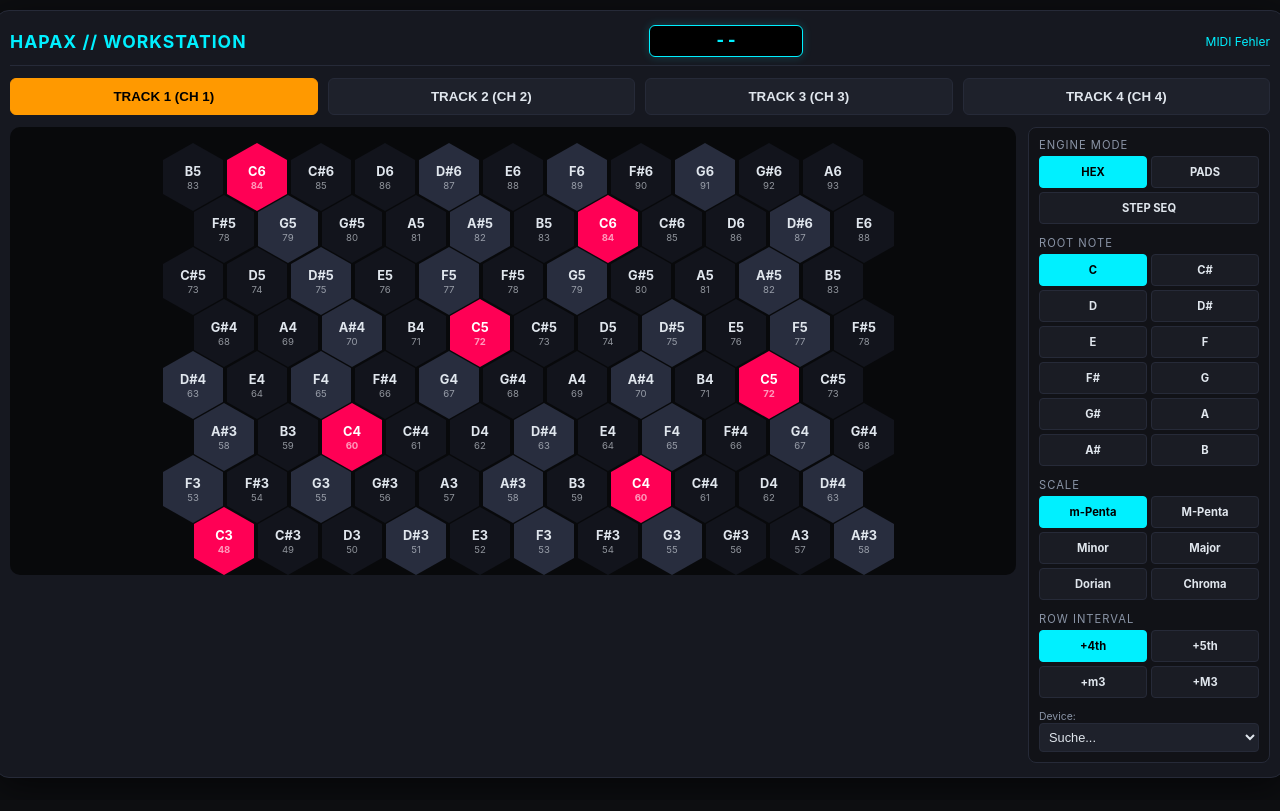
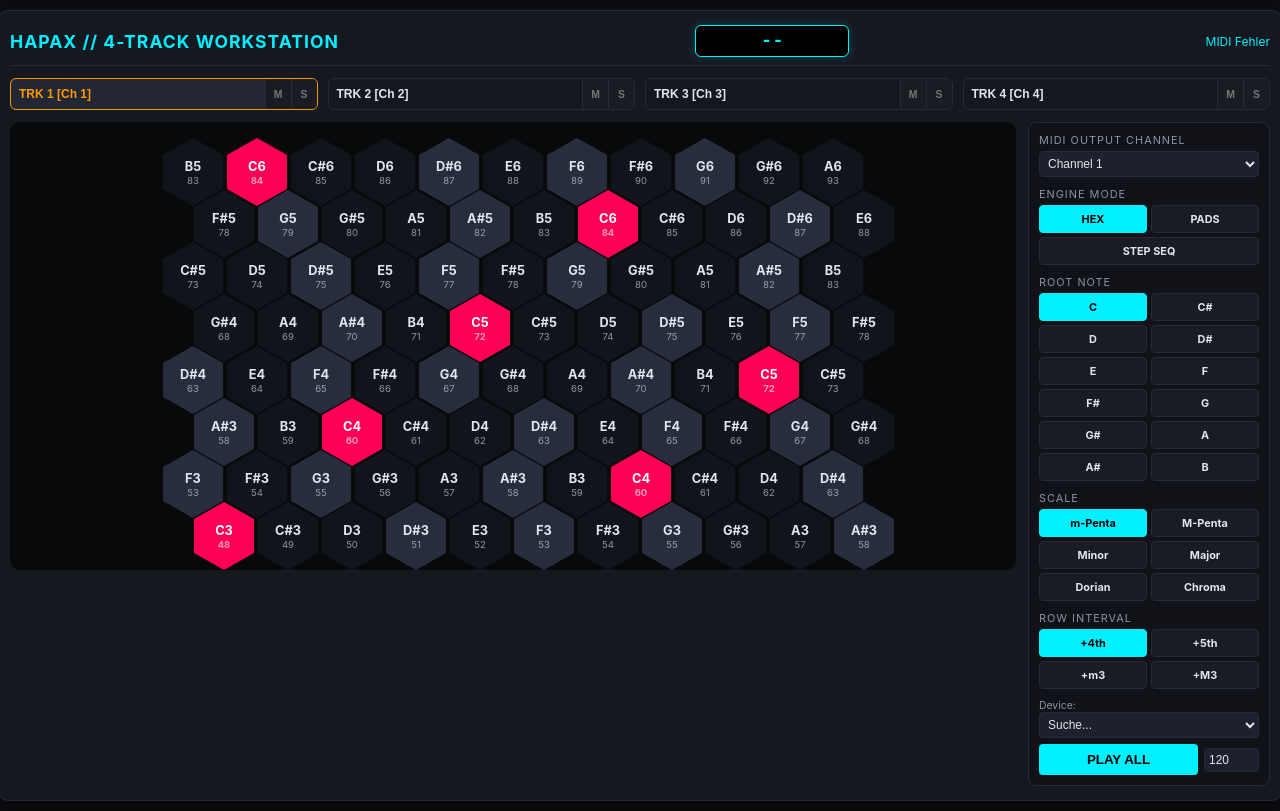
Before and after one commit to cj3000/hapax, a plain HTML site: page index.html in a window 1280 px wide. Drawn offline with Linux system fonts and the light colour scheme.

Commit message:
Update index.html

```diff
--- a/index.html
+++ b/index.html
@@ -3,7 +3,7 @@
 <head>
   <meta charset="UTF-8">
   <meta name="viewport" content="width=device-width, initial-scale=1.0, user-scalable=no">
-  <title>Hapax iPad Pro Workstation</title>
+  <title>Hapax 4-Track Workstation</title>
   <style>
     :root {
       --bg: #0d0e11;
@@ -16,6 +16,8 @@
       --border: #262a38;
       --linked-highlight: #ffe600;
       --track-active: #ff9900;
+      --mute: #e74c3c;
+      --solo: #f1c40f;
     }
     body {
       font-family: -apple-system, BlinkMacSystemFont, "Segoe UI", Roboto, sans-serif;
@@ -63,29 +65,52 @@
       text-align: center;
     }
 
-    /* TOP TRACK BAR */
+    /* TRACK STRIP WITH MUTE / SOLO */
     .track-bar {
-      display: flex;
+      display: grid;
+      grid-template-columns: repeat(4, 1fr);
       gap: 10px;
       margin-bottom: 12px;
     }
+    .track-strip {
+      display: flex;
+      background: #151720;
+      border: 1px solid var(--border);
+      border-radius: 6px;
+      overflow: hidden;
+    }
     .track-btn {
       flex: 1;
-      padding: 10px;
-      background: #1e212b;
-      border: 1px solid var(--border);
+      padding: 8px;
+      background: transparent;
+      border: none;
       color: var(--text);
       font-weight: bold;
-      border-radius: 6px;
+      cursor: pointer;
+      font-size: 0.75rem;
+      text-align: left;
+    }
+    .track-strip.active {
+      border-color: var(--track-active);
+      background: #232734;
+    }
+    .track-strip.active .track-btn {
+      color: var(--track-active);
+    }
+    .ms-btn {
+      width: 26px;
+      background: #1a1c24;
+      border: none;
+      border-left: 1px solid var(--border);
+      color: #777;
+      font-size: 0.65rem;
+      font-weight: bold;
       cursor: pointer;
     }
-    .track-btn.active {
-      background: var(--track-active);
-      color: #000;
-      border-color: var(--track-active);
-    }
+    .ms-btn.muted { background: var(--mute); color: #fff; }
+    .ms-btn.soloed { background: var(--solo); color: #000; }
 
-    /* WORKSPACE LAYOUT (MAIN + SIDE PANEL) */
+    /* WORKSPACE LAYOUT */
     .workspace {
       display: flex;
       gap: 12px;
@@ -98,7 +123,7 @@
       width: 220px;
       display: flex;
       flex-direction: column;
-      gap: 12px;
+      gap: 10px;
       background: #111217;
       padding: 10px;
       border-radius: 8px;
@@ -106,7 +131,7 @@
     }
 
     .panel-section-title {
-      font-size: 0.7rem;
+      font-size: 0.68rem;
       color: #8a94a6;
       text-transform: uppercase;
       letter-spacing: 1px;
@@ -123,8 +148,8 @@
       background: #1a1c24;
       border: 1px solid var(--border);
       color: var(--text);
-      padding: 8px 4px;
-      font-size: 0.7rem;
+      padding: 6px 2px;
+      font-size: 0.68rem;
       border-radius: 4px;
       cursor: pointer;
       text-align: center;
@@ -238,9 +263,9 @@
       background: #1e212b;
       color: var(--text);
       border: 1px solid var(--border);
-      padding: 5px;
+      padding: 4px;
       border-radius: 4px;
-      font-size: 0.8rem;
+      font-size: 0.75rem;
     }
   </style>
 </head>
@@ -248,30 +273,42 @@
 
 <div class="app-container">
   <header>
-    <h1>HAPAX // WORKSTATION</h1>
+    <h1>HAPAX // 4-TRACK WORKSTATION</h1>
     <div class="chord-display" id="chordDisplay">--</div>
     <div id="midiStatus" style="font-size: 0.75rem; color: var(--accent);">MIDI Init...</div>
   </header>
 
-  <!-- TRACK SELECTOR (4 TRACKS = 4 MIDI CHANNELS) -->
-  <div class="track-bar">
-    <button class="track-btn active" data-track="0">TRACK 1 (CH 1)</button>
-    <button class="track-btn" data-track="1">TRACK 2 (CH 2)</button>
-    <button class="track-btn" data-track="2">TRACK 3 (CH 3)</button>
-    <button class="track-btn" data-track="3">TRACK 4 (CH 4)</button>
-  </div>
+  <!-- TRACK BAR (4 INDEPENDENT TRACK STRIPS) -->
+  <div class="track-bar" id="trackBarContainer"></div>
 
   <div class="workspace">
     <!-- MAIN GRID CONTAINER -->
     <div class="main-view" id="viewContainer"></div>
 
-    <!-- SIDE PANEL (PAD-BASED CONTROLS) -->
+    <!-- SIDE PANEL (PAD-BASED CONTROLS FOR ACTIVE TRACK) -->
     <div class="side-panel">
+      <!-- MIDI CHANNEL SELECTOR -->
+      <div>
+        <div class="panel-section-title">MIDI Output Channel</div>
+        <select id="channelSelect" style="width:100%;">
+          <option value="0">Channel 1</option>
+          <option value="1">Channel 2</option>
+          <option value="2">Channel 3</option>
+          <option value="3">Channel 4</option>
+          <option value="4">Channel 5</option>
+          <option value="5">Channel 6</option>
+          <option value="6">Channel 7</option>
+          <option value="7">Channel 8</option>
+          <option value="8">Channel 9</option>
+          <option value="9">Channel 10 (Drums)</option>
+        </select>
+      </div>
+
       <!-- ENGINE MODE -->
       <div>
         <div class="panel-section-title">Engine Mode</div>
         <div class="pad-selector">
-          <div class="ctrl-pad active" data-type="mode" data-val="hex">HEX</div>
+          <div class="ctrl-pad" data-type="mode" data-val="hex">HEX</div>
           <div class="ctrl-pad" data-type="mode" data-val="square">PADS</div>
           <div class="ctrl-pad" data-type="mode" data-val="step" style="grid-column: span 2;">STEP SEQ</div>
         </div>
@@ -287,7 +324,7 @@
       <div>
         <div class="panel-section-title">Scale</div>
         <div class="pad-selector">
-          <div class="ctrl-pad active" data-type="scale" data-val="minor">m-Penta</div>
+          <div class="ctrl-pad" data-type="scale" data-val="minor">m-Penta</div>
           <div class="ctrl-pad" data-type="scale" data-val="major">M-Penta</div>
           <div class="ctrl-pad" data-type="scale" data-val="naturalMinor">Minor</div>
           <div class="ctrl-pad" data-type="scale" data-val="majorScale">Major</div>
@@ -300,20 +337,20 @@
       <div>
         <div class="panel-section-title">Row Interval</div>
         <div class="pad-selector">
-          <div class="ctrl-pad active" data-type="offset" data-val="5">+4th</div>
+          <div class="ctrl-pad" data-type="offset" data-val="5">+4th</div>
           <div class="ctrl-pad" data-type="offset" data-val="7">+5th</div>
           <div class="ctrl-pad" data-type="offset" data-val="3">+m3</div>
           <div class="ctrl-pad" data-type="offset" data-val="4">+M3</div>
         </div>
       </div>
 
-      <!-- MIDI DEVICE & BPM -->
+      <!-- GLOBAL TRANSPORT & MIDI DEVICE -->
       <div style="margin-top: auto; display: flex; flex-direction: column; gap: 6px;">
         <label style="font-size:0.65rem; color:#8a94a6;">Device:
           <select id="midiOutputSelect" style="width:100%;"><option value="">Suche...</option></select>
         </label>
-        <div id="seqControls" style="display:none; gap: 6px; align-items: center;">
-          <button id="playBtn" style="background: var(--accent); color:#000; font-weight:bold; flex:1; padding:6px; border-radius:4px;">PLAY</button>
+        <div style="display: flex; gap: 6px; align-items: center;">
+          <button id="playBtn" style="background: var(--accent); color:#000; font-weight:bold; flex:1; padding:8px; border-radius:4px; border:none; cursor:pointer;">PLAY ALL</button>
           <input type="number" id="bpm" value="120" min="40" max="240" style="width: 45px;">
         </div>
       </div>
@@ -333,24 +370,41 @@
   chromatic: [0, 1, 2, 3, 4, 5, 6, 7, 8, 9, 10, 11]
 };
 
-// Global State
-let currentMode = 'hex';
-let activeTrack = 0; // MIDI Channel 0..3
-let rootMidi = 48; // C3
-let currentScale = 'minor';
-let rowOffset = 5;
+const seqRows = 8;
+const seqCols = 16;
+
+// TRACK STATE DATA MODEL (4 INDEPENDENT TRACKS)
+let activeTrackIdx = 0;
+let tracks = [
+  createTrackState(0, 0), // Track 1 -> MIDI Ch 1
+  createTrackState(1, 1), // Track 2 -> MIDI Ch 2
+  createTrackState(2, 2), // Track 3 -> MIDI Ch 3
+  createTrackState(3, 3)  // Track 4 -> MIDI Ch 4
+];
+
+function createTrackState(id, defaultCh) {
+  return {
+    id: id,
+    channel: defaultCh,
+    mode: 'hex',
+    rootMidi: 48, // C3
+    scale: 'minor',
+    rowOffset: 5,
+    muted: false,
+    soloed: false,
+    seqGridState: Array(seqRows).fill(null).map(() => Array(seqCols).fill(false)),
+    stepChance: Array(seqCols).fill(100)
+  };
+}
+
 let activeMidiOutput = null;
 let activePressedNotes = new Set();
 
-// Sequencer State
+// Sequencer Clock State
 let isPlaying = false;
 let currentStep = 0;
 let bpm = 120;
 let timerId = null;
-const seqRows = 8;
-const seqCols = 16;
-let seqGridState = Array(seqRows).fill(null).map(() => Array(seqCols).fill(false));
-let stepChance = Array(seqCols).fill(100);
 
 const viewContainer = document.getElementById('viewContainer');
 
@@ -358,14 +412,76 @@
 const rootPadGrid = document.getElementById('rootPadGrid');
 NOTE_NAMES.forEach((note, idx) => {
   const pad = document.createElement('div');
-  pad.className = `ctrl-pad ${idx === 0 ? 'active' : ''}`;
+  pad.className = 'ctrl-pad';
   pad.dataset.type = 'root';
   pad.dataset.val = idx;
   pad.innerText = note;
   rootPadGrid.appendChild(pad);
 });
 
-// MIDI API
+// BUILD TRACK BAR STRIPS
+function renderTrackBar() {
+  const container = document.getElementById('trackBarContainer');
+  container.innerHTML = '';
+
+  tracks.forEach((t, idx) => {
+    const strip = document.createElement('div');
+    strip.className = `track-strip ${idx === activeTrackIdx ? 'active' : ''}`;
+
+    const btn = document.createElement('button');
+    btn.className = 'track-btn';
+    btn.innerText = `TRK ${idx + 1} [Ch ${t.channel + 1}]`;
+    btn.addEventListener('click', () => {
+      activeTrackIdx = idx;
+      renderTrackBar();
+      syncSidePanelUI();
+      renderView();
+    });
+
+    const muteBtn = document.createElement('button');
+    muteBtn.className = `ms-btn ${t.muted ? 'muted' : ''}`;
+    muteBtn.innerText = 'M';
+    muteBtn.addEventListener('click', (e) => {
+      e.stopPropagation();
+      t.muted = !t.muted;
+      renderTrackBar();
+    });
+
+    const soloBtn = document.createElement('button');
+    soloBtn.className = `ms-btn ${t.soloed ? 'soloed' : ''}`;
+    soloBtn.innerText = 'S';
+    soloBtn.addEventListener('click', (e) => {
+      e.stopPropagation();
+      t.soloed = !t.soloed;
+      renderTrackBar();
+    });
+
+    strip.appendChild(btn);
+    strip.appendChild(muteBtn);
+    strip.appendChild(soloBtn);
+    container.appendChild(strip);
+  });
+}
+
+// SYNC SIDE PANEL BUTTONS WITH ACTIVE TRACK STATE
+function syncSidePanelUI() {
+  const t = tracks[activeTrackIdx];
+
+  document.getElementById('channelSelect').value = t.channel;
+
+  const updateSection = (type, val) => {
+    document.querySelectorAll(`.ctrl-pad[data-type="${type}"]`).forEach(p => {
+      p.classList.toggle('active', p.dataset.val == val);
+    });
+  };
+
+  updateSection('mode', t.mode);
+  updateSection('root', (t.rootMidi - 48) % 12);
+  updateSection('scale', t.scale);
+  updateSection('offset', t.rowOffset);
+}
+
+// MIDI ENGINE
 async function initMIDI() {
   if (navigator.requestMIDIAccess) {
     try {
@@ -397,53 +513,43 @@
   navigator.requestMIDIAccess().then(m => activeMidiOutput = m.outputs.get(e.target.value));
 });
 
-function getNoteDetails(midi) {
-  const name = NOTE_NAMES[midi % 12];
-  const octave = Math.floor(midi / 12) - 1;
-  const scaleIntervals = SCALES[currentScale];
-  const relativePitch = (midi - (rootMidi % 12) + 12) % 12;
+function playNoteOnChannel(midiNote, channel) {
+  if (activeMidiOutput) {
+    activeMidiOutput.send([0x90 | channel, midiNote, 100]);
+  }
+}
 
-  const isInScale = scaleIntervals.includes(relativePitch);
-  const isRoot = relativePitch === 0;
-
-  return { name: `${name}${octave}`, midi, isInScale, isRoot };
+function stopNoteOnChannel(midiNote, channel) {
+  if (activeMidiOutput) {
+    activeMidiOutput.send([0x80 | channel, midiNote, 0]);
+  }
 }
 
 function playNote(midiNote) {
-  if (activeMidiOutput) {
-    activeMidiOutput.send([0x90 | activeTrack, midiNote, 100]);
-  }
+  const t = tracks[activeTrackIdx];
+  playNoteOnChannel(midiNote, t.channel);
   activePressedNotes.add(midiNote % 12);
   updateChordDisplay();
 }
 
 function stopNote(midiNote) {
-  if (activeMidiOutput) {
-    activeMidiOutput.send([0x80 | activeTrack, midiNote, 0]);
-  }
+  const t = tracks[activeTrackIdx];
+  stopNoteOnChannel(midiNote, t.channel);
   activePressedNotes.delete(midiNote % 12);
   updateChordDisplay();
 }
 
-// CHORD RECOGNITION ENGINE
+// CHORD RECOGNITION
 function updateChordDisplay() {
   const el = document.getElementById('chordDisplay');
-  if (activePressedNotes.size === 0) {
-    el.innerText = '--';
-    return;
-  }
+  if (activePressedNotes.size === 0) { el.innerText = '--'; return; }
 
   const notes = Array.from(activePressedNotes).sort((a, b) => a - b);
-  if (notes.length === 1) {
-    el.innerText = NOTE_NAMES[notes[0]];
-    return;
-  }
+  if (notes.length === 1) { el.innerText = NOTE_NAMES[notes[0]]; return; }
 
-  // Simple Chord Finder Strategy
   for (let root of notes) {
     const intervals = notes.map(n => (n - root + 12) % 12).sort((a, b) => a - b);
     const has = (i) => intervals.includes(i);
-
     const rootName = NOTE_NAMES[root];
 
     if (has(4) && has(7) && has(11)) { el.innerText = `${rootName} Maj7`; return; }
@@ -452,11 +558,20 @@
     if (has(4) && has(7)) { el.innerText = `${rootName} Maj`; return; }
     if (has(3) && has(7)) { el.innerText = `${rootName} Min`; return; }
     if (has(3) && has(6)) { el.innerText = `${rootName} Dim`; return; }
-    if (has(4) && has(8)) { el.innerText = `${rootName} Aug`; return; }
-    if (has(5) && has(7)) { el.innerText = `${rootName} Sus4`; return; }
   }
+  el.innerText = NOTE_NAMES[notes[0]] + " ...";
+}
 
-  el.innerText = NOTE_NAMES[notes[0]] + " ...";
+function getNoteDetails(midi, track) {
+  const name = NOTE_NAMES[midi % 12];
+  const octave = Math.floor(midi / 12) - 1;
+  const scaleIntervals = SCALES[track.scale];
+  const relativePitch = (midi - (track.rootMidi % 12) + 12) % 12;
+
+  const isInScale = scaleIntervals.includes(relativePitch);
+  const isRoot = relativePitch === 0;
+
+  return { name: `${name}${octave}`, midi, isInScale, isRoot };
 }
 
 // LINKED NOTE HIGHLIGHTS
@@ -470,18 +585,18 @@
   document.querySelectorAll('.pad').forEach(p => p.classList.remove('same-note-highlight'));
 }
 
-// RENDER VIEWS
+// RENDER ACTIVE VIEW
 function renderView() {
   viewContainer.innerHTML = '';
-  document.getElementById('seqControls').style.display = currentMode === 'step' ? 'flex' : 'none';
+  const t = tracks[activeTrackIdx];
 
-  if (currentMode === 'hex') renderHexGrid();
-  else if (currentMode === 'square') renderSquareGrid();
-  else if (currentMode === 'step') renderStepSeq();
+  if (t.mode === 'hex') renderHexGrid(t);
+  else if (t.mode === 'square') renderSquareGrid(t);
+  else if (t.mode === 'step') renderStepSeq(t);
 }
 
 // 1. HEX GRID
-function renderHexGrid() {
+function renderHexGrid(t) {
   const wrapper = document.createElement('div');
   wrapper.className = 'hex-wrapper';
   const rows = 8, cols = 11;
@@ -491,8 +606,8 @@
     rowEl.className = 'hex-row';
 
     for (let c = 0; c < cols; c++) {
-      const midiNote = rootMidi + (r * rowOffset) + c;
-      const details = getNoteDetails(midiNote);
+      const midiNote = t.rootMidi + (r * t.rowOffset) + c;
+      const details = getNoteDetails(midiNote, t);
 
       const pad = document.createElement('div');
       pad.className = `pad hex-pad ${details.isRoot ? 'is-root' : details.isInScale ? 'in-scale' : ''}`;
@@ -508,15 +623,15 @@
 }
 
 // 2. SQUARE GRID
-function renderSquareGrid() {
+function renderSquareGrid(t) {
   const grid = document.createElement('div');
   grid.className = 'square-grid';
   const rows = 8, cols = 16;
 
   for (let r = rows - 1; r >= 0; r--) {
     for (let c = 0; c < cols; c++) {
-      const midiNote = rootMidi + (r * rowOffset) + c;
-      const details = getNoteDetails(midiNote);
+      const midiNote = t.rootMidi + (r * t.rowOffset) + c;
+      const details = getNoteDetails(midiNote, t);
 
       const pad = document.createElement('div');
       pad.className = `pad square-pad ${details.isRoot ? 'is-root' : details.isInScale ? 'in-scale' : ''}`;
@@ -552,27 +667,27 @@
 }
 
 // 3. STEP SEQUENCER
-function renderStepSeq() {
+function renderStepSeq(t) {
   const wrapper = document.createElement('div');
   wrapper.className = 'seq-wrapper';
 
   for (let r = seqRows - 1; r >= 0; r--) {
     const rowEl = document.createElement('div');
     rowEl.className = 'seq-row';
-    const pitch = rootMidi + r * 2;
-    const details = getNoteDetails(pitch);
+    const pitch = t.rootMidi + r * 2;
+    const details = getNoteDetails(pitch, t);
 
     for (let c = 0; c < seqCols; c++) {
       const pad = document.createElement('div');
-      pad.className = `pad seq-pad ${seqGridState[r][c] ? 'active-step' : ''}`;
+      pad.className = `pad seq-pad ${t.seqGridState[r][c] ? 'active-step' : ''}`;
       pad.dataset.row = r;
       pad.dataset.col = c;
       pad.innerHTML = `<span class="pad-note">${details.name}</span>`;
 
       pad.addEventListener('click', () => {
-        seqGridState[r][c] = !seqGridState[r][c];
-        pad.classList.toggle('active-step', seqGridState[r][c]);
-        if (seqGridState[r][c]) {
+        t.seqGridState[r][c] = !t.seqGridState[r][c];
+        pad.classList.toggle('active-step', t.seqGridState[r][c]);
+        if (t.seqGridState[r][c]) {
           playNote(pitch);
           setTimeout(() => stopNote(pitch), 150);
         }
@@ -593,10 +708,10 @@
       const opt = document.createElement('option');
       opt.value = val;
       opt.innerText = `${val}%`;
-      if (stepChance[c] === val) opt.selected = true;
+      if (t.stepChance[c] === val) opt.selected = true;
       select.appendChild(opt);
     });
-    select.addEventListener('change', (e) => stepChance[c] = parseInt(e.target.value));
+    select.addEventListener('change', (e) => t.stepChance[c] = parseInt(e.target.value));
     chanceRow.appendChild(select);
   }
   wrapper.appendChild(chanceRow);
@@ -604,9 +719,11 @@
   viewContainer.appendChild(wrapper);
 }
 
-// SEQUENCER CLOCK
+// MULTI-TRACK SEQUENCER ENGINE
 function updatePlayheadUI(step) {
-  if (currentMode !== 'step') return;
+  const t = tracks[activeTrackIdx];
+  if (t.mode !== 'step') return;
+
   const allPads = document.querySelectorAll('.seq-pad');
   allPads.forEach(p => p.classList.remove('current-playhead'));
   allPads.forEach(p => {
@@ -617,51 +734,54 @@
 function runSequencer() {
   if (!isPlaying) return;
 
-  if (Math.random() * 100 <= stepChance[currentStep]) {
-    for (let r = 0; r < seqRows; r++) {
-      if (seqGridState[r][currentStep]) {
-        const pitch = rootMidi + r * 2;
-        playNote(pitch);
-        setTimeout(() => stopNote(pitch), 150);
+  const anySolo = tracks.some(t => t.soloed);
+
+  // Play all active tracks in parallel
+  tracks.forEach(t => {
+    if (t.muted) return;
+    if (anySolo && !t.soloed) return;
+
+    if (Math.random() * 100 <= t.stepChance[currentStep]) {
+      for (let r = 0; r < seqRows; r++) {
+        if (t.seqGridState[r][currentStep]) {
+          const pitch = t.rootMidi + r * 2;
+          playNoteOnChannel(pitch, t.channel);
+          setTimeout(() => stopNoteOnChannel(pitch, t.channel), 150);
+        }
       }
     }
-  }
+  });
 
   updatePlayheadUI(currentStep);
   currentStep = (currentStep + 1) % seqCols;
   timerId = setTimeout(runSequencer, (60 / bpm / 4) * 1000);
 }
 
-// TRACK BUTTONS
-document.querySelectorAll('.track-btn').forEach(btn => {
-  btn.addEventListener('click', (e) => {
-    document.querySelectorAll('.track-btn').forEach(b => b.classList.remove('active'));
-    e.target.classList.add('active');
-    activeTrack = parseInt(e.target.dataset.track);
-  });
+// CONTROL LISTENERS
+document.getElementById('channelSelect').addEventListener('change', (e) => {
+  tracks[activeTrackIdx].channel = parseInt(e.target.value);
+  renderTrackBar();
 });
 
-// SIDE PANEL CONTROL PADS
 document.querySelectorAll('.ctrl-pad').forEach(pad => {
   pad.addEventListener('click', (e) => {
     const type = e.target.dataset.type;
     const val = e.target.dataset.val;
+    const t = tracks[activeTrackIdx];
 
-    document.querySelectorAll(`.ctrl-pad[data-type="${type}"]`).forEach(p => p.classList.remove('active'));
-    e.target.classList.add('active');
+    if (type === 'mode') t.mode = val;
+    if (type === 'root') t.rootMidi = 48 + parseInt(val);
+    if (type === 'scale') t.scale = val;
+    if (type === 'offset') t.rowOffset = parseInt(val);
 
-    if (type === 'mode') currentMode = val;
-    if (type === 'root') rootMidi = 48 + parseInt(val);
-    if (type === 'scale') currentScale = val;
-    if (type === 'offset') rowOffset = parseInt(val);
-
+    syncSidePanelUI();
     renderView();
   });
 });
 
 document.getElementById('playBtn').addEventListener('click', () => {
   isPlaying = !isPlaying;
-  document.getElementById('playBtn').innerText = isPlaying ? 'STOP' : 'PLAY';
+  document.getElementById('playBtn').innerText = isPlaying ? 'STOP' : 'PLAY ALL';
   if (isPlaying) {
     currentStep = 0;
     runSequencer();
@@ -675,6 +795,8 @@
 
 // Init
 initMIDI();
+renderTrackBar();
+syncSidePanelUI();
 renderView();
 </script>
 </body>
```
